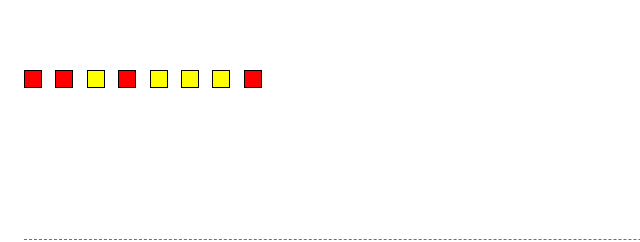
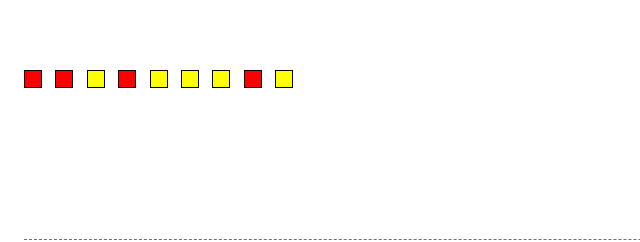
Before and after one commit to j-magnus/HowRU, a plain HTML site: page index.html in a window 1280 px wide. Shown: the part 309-551 px from the top of the page, 40-680 px from the left. Drawn offline with Linux system fonts and the light colour scheme.

Commit message:
02.11.25

```diff
--- a/index.html
+++ b/index.html
@@ -122,6 +122,7 @@
     <div class="box-good"></div>
     <div class="box-good"></div>
     <div class="box-bad"></div>
+    <div class="box-good"></div>
     </p>
 </div>
 
```
